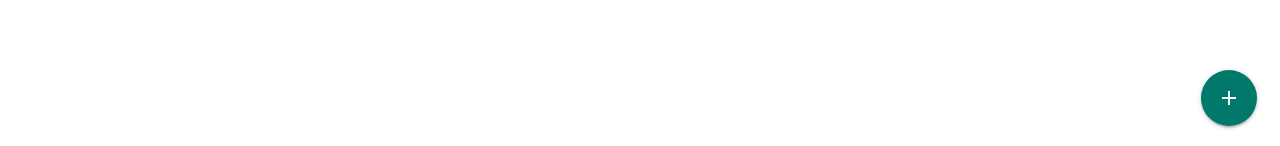
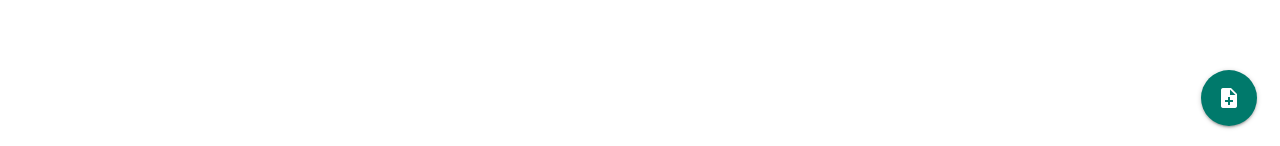
Before and after one commit to janevalencia/react-redux, a React (Create React App) app: page / in a window 1280 px wide. Shown: the part 651-797 px from the top of the page. Built offline with nearby package versions, Linux system fonts and the light colour scheme; data requests are answered from the project's data file.

Commit message:
Fix typo class to className

```diff
--- a/src/components/buttons/AddButton.js
+++ b/src/components/buttons/AddButton.js
@@ -7,7 +7,7 @@ const AddButton = () => {
         href="#add-log-modal"
         className="btn-floating btn-large teal darken-2 modal-trigger"
       >
-        <i class="large material-icons">add</i>
+        <i className="large material-icons">note_add</i>
       </a>
 
       <ul>
@@ -16,7 +16,7 @@ const AddButton = () => {
             href="#tech-list-modal"
             className="btn-floating btn-large blue lighten-2 modal-trigger"
           >
-            <i class="material-icons">person</i>
+            <i className="material-icons">person</i>
           </a>
         </li>
 
@@ -25,7 +25,7 @@ const AddButton = () => {
             href="#tech-list-modal"
             className="btn-floating btn-large green lighten-2 modal-trigger"
           >
-            <i class="material-icons">person_add</i>
+            <i className="material-icons">person_add</i>
           </a>
         </li>
       </ul>
--- a/src/components/loading/Preloader.js
+++ b/src/components/loading/Preloader.js
@@ -4,7 +4,7 @@ const Preloader = () => {
   return (
     <div className="container">
       <div className="progress teal lighten-3">
-        <div class="indeterminate"></div>
+        <div className="indeterminate"></div>
       </div>
     </div>
   );
```
